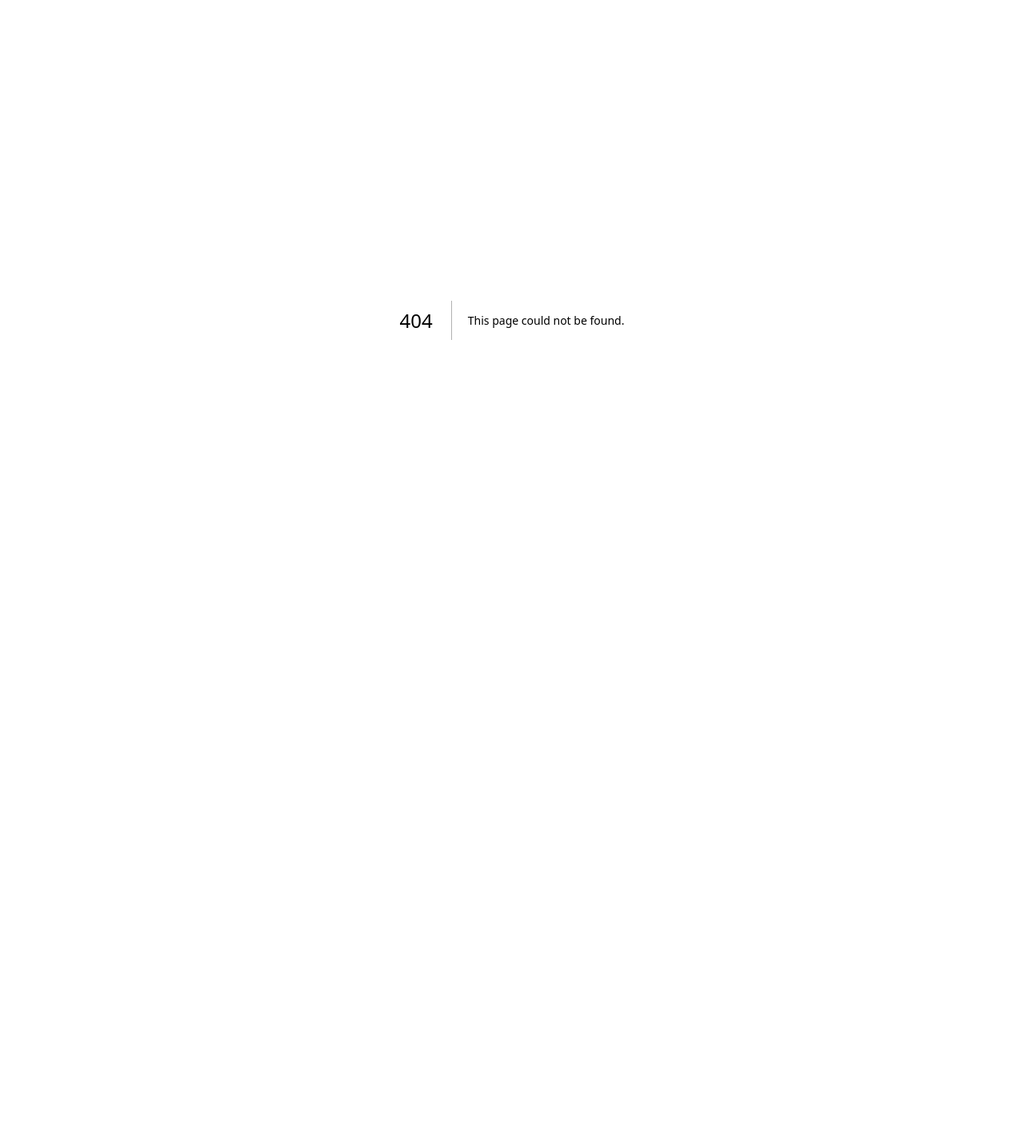
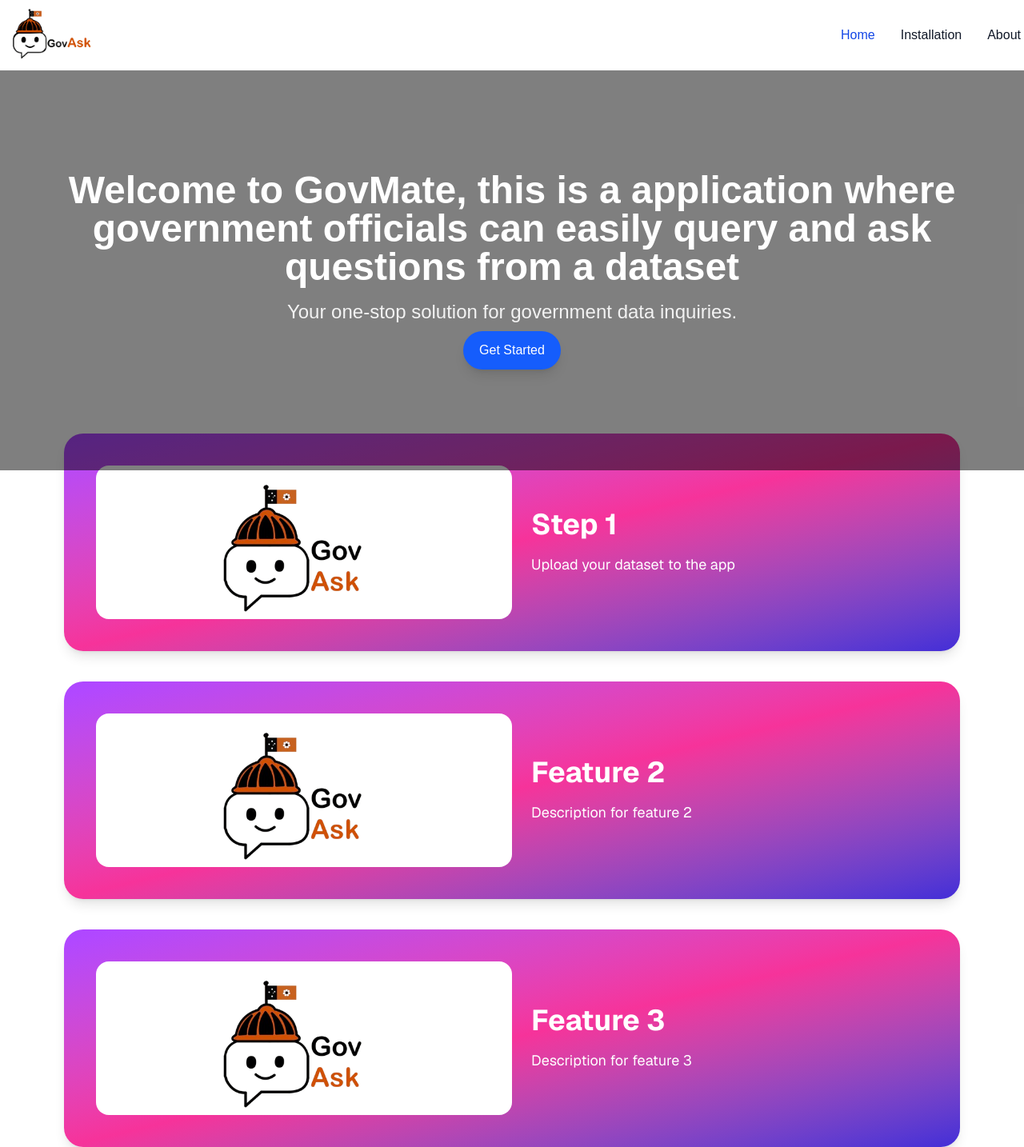
Before and after one commit to thomastran2k2/GovHackWeb, a Next.js app: page /about in a window 1280 px wide. Before the commit this address had no page. Shown: the whole page at 80% size. Before the commit the page ends 800 px from the top, so only its background shows below. Built offline with nearby package versions, Linux system fonts and the light colour scheme.

Commit message:
added about page

```diff
--- /dev/null
+++ b/app/about/page.tsx
@@ -0,0 +1,30 @@
+import Image from "next/image";
+import NavBar from "./../components/NavBar";
+import Banner from "./../components/Banner";
+import FeatureBox from "./../components/Instruction";
+
+export default function Home() {
+  return (
+    <>
+    <NavBar />
+    <Banner />
+    <div className="font-sans grid grid-rows-[20px_1fr_20px] items-center justify-items-center min-h-screen p-8 pb-20 gap-16 sm:p-20">
+    <FeatureBox
+        imageSrc="/GovAskLogo.png"
+        title="Step 1"
+        description="Upload your dataset to the app"
+      />
+      <FeatureBox
+        imageSrc="/GovAskLogo.png"
+        title="Feature 2"
+        description="Description for feature 2"
+      />
+      <FeatureBox
+        imageSrc="/GovAskLogo.png"
+        title="Feature 3"
+        description="Description for feature 3"
+      />
+    </div>
+    </>
+  );
+}
--- a/app/components/NavBar.jsx
+++ b/app/components/NavBar.jsx
@@ -6,7 +6,7 @@ const NavBar = () => {
 
 <nav class="bg-white border-gray-200 dark:bg-gray-900">
   <div class="max-w-screen-xl flex flex-wrap items-center justify-between mx-auto p-1">
-    <a href="#" class="flex items-center space-x-3 rtl:space-x-reverse">
+    <a href="/" class="flex items-center space-x-3 rtl:space-x-reverse">
         <img src="/GovAsk logo darkbg.png" class="h-20" alt="GovAsk Logo" />
 
     </a>
@@ -19,19 +19,13 @@ const NavBar = () => {
     <div class="hidden w-full md:block md:w-auto" id="navbar-default">
       <ul class="font-medium flex flex-col p-4 md:p-0 mt-4 border border-gray-100 rounded-lg bg-gray-50 md:flex-row md:space-x-8 rtl:space-x-reverse md:mt-0 md:border-0 md:bg-white dark:bg-gray-800 md:dark:bg-gray-900 dark:border-gray-700">
         <li>
-          <a href="#" class="block py-2 px-3 text-white bg-blue-700 rounded-sm md:bg-transparent md:text-blue-700 md:p-0 dark:text-white md:dark:text-blue-500" aria-current="page">Home</a>
+          <a href="/" class="block py-2 px-3 text-white bg-blue-700 rounded-sm md:bg-transparent md:text-blue-700 md:p-0 dark:text-white md:dark:text-blue-500" aria-current="page">Home</a>
         </li>
         <li>
-          <a href="#" class="block py-2 px-3 text-gray-900 rounded-sm hover:bg-gray-100 md:hover:bg-transparent md:border-0 md:hover:text-blue-700 md:p-0 dark:text-white md:dark:hover:text-blue-500 dark:hover:bg-gray-700 dark:hover:text-white md:dark:hover:bg-transparent">About</a>
+          <a href="/installation" class="block py-2 px-3 text-gray-900 rounded-sm hover:bg-gray-100 md:hover:bg-transparent md:border-0 md:hover:text-blue-700 md:p-0 dark:text-white md:dark:hover:text-blue-500 dark:hover:bg-gray-700 dark:hover:text-white md:dark:hover:bg-transparent">Installation</a>
         </li>
         <li>
-          <a href="#" class="block py-2 px-3 text-gray-900 rounded-sm hover:bg-gray-100 md:hover:bg-transparent md:border-0 md:hover:text-blue-700 md:p-0 dark:text-white md:dark:hover:text-blue-500 dark:hover:bg-gray-700 dark:hover:text-white md:dark:hover:bg-transparent">Services</a>
-        </li>
-        <li>
-          <a href="#" class="block py-2 px-3 text-gray-900 rounded-sm hover:bg-gray-100 md:hover:bg-transparent md:border-0 md:hover:text-blue-700 md:p-0 dark:text-white md:dark:hover:text-blue-500 dark:hover:bg-gray-700 dark:hover:text-white md:dark:hover:bg-transparent">Pricing</a>
-        </li>
-        <li>
-          <a href="#" class="block py-2 px-3 text-gray-900 rounded-sm hover:bg-gray-100 md:hover:bg-transparent md:border-0 md:hover:text-blue-700 md:p-0 dark:text-white md:dark:hover:text-blue-500 dark:hover:bg-gray-700 dark:hover:text-white md:dark:hover:bg-transparent">Contact</a>
+          <a href="/about" class="block py-2 px-3 text-gray-900 rounded-sm hover:bg-gray-100 md:hover:bg-transparent md:border-0 md:hover:text-blue-700 md:p-0 dark:text-white md:dark:hover:text-blue-500 dark:hover:bg-gray-700 dark:hover:text-white md:dark:hover:bg-transparent">About</a>
         </li>
       </ul>
     </div>
--- /dev/null
+++ b/app/installation/page.tsx
@@ -0,0 +1,30 @@
+import Image from "next/image";
+import NavBar from "./../components/NavBar";
+import Banner from "./../components/Banner";
+import FeatureBox from "./../components/Instruction";
+
+export default function Home() {
+  return (
+    <>
+    <NavBar />
+    <Banner />
+    <div className="font-sans grid grid-rows-[20px_1fr_20px] items-center justify-items-center min-h-screen p-8 pb-20 gap-16 sm:p-20">
+    <FeatureBox
+        imageSrc="/GovAskLogo.png"
+        title="Step 1"
+        description="Upload your dataset to the app"
+      />
+      <FeatureBox
+        imageSrc="/GovAskLogo.png"
+        title="Feature 2"
+        description="Description for feature 2"
+      />
+      <FeatureBox
+        imageSrc="/GovAskLogo.png"
+        title="Feature 3"
+        description="Description for feature 3"
+      />
+    </div>
+    </>
+  );
+}
```
